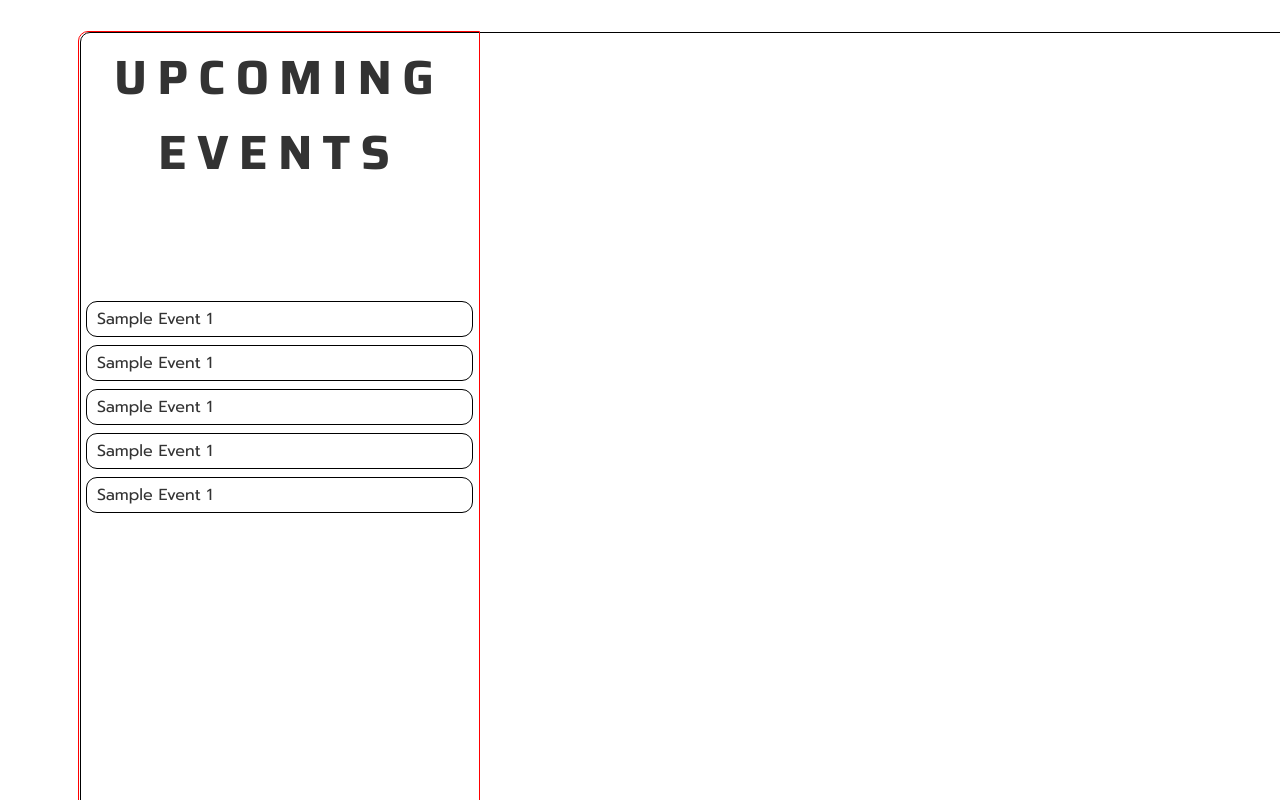
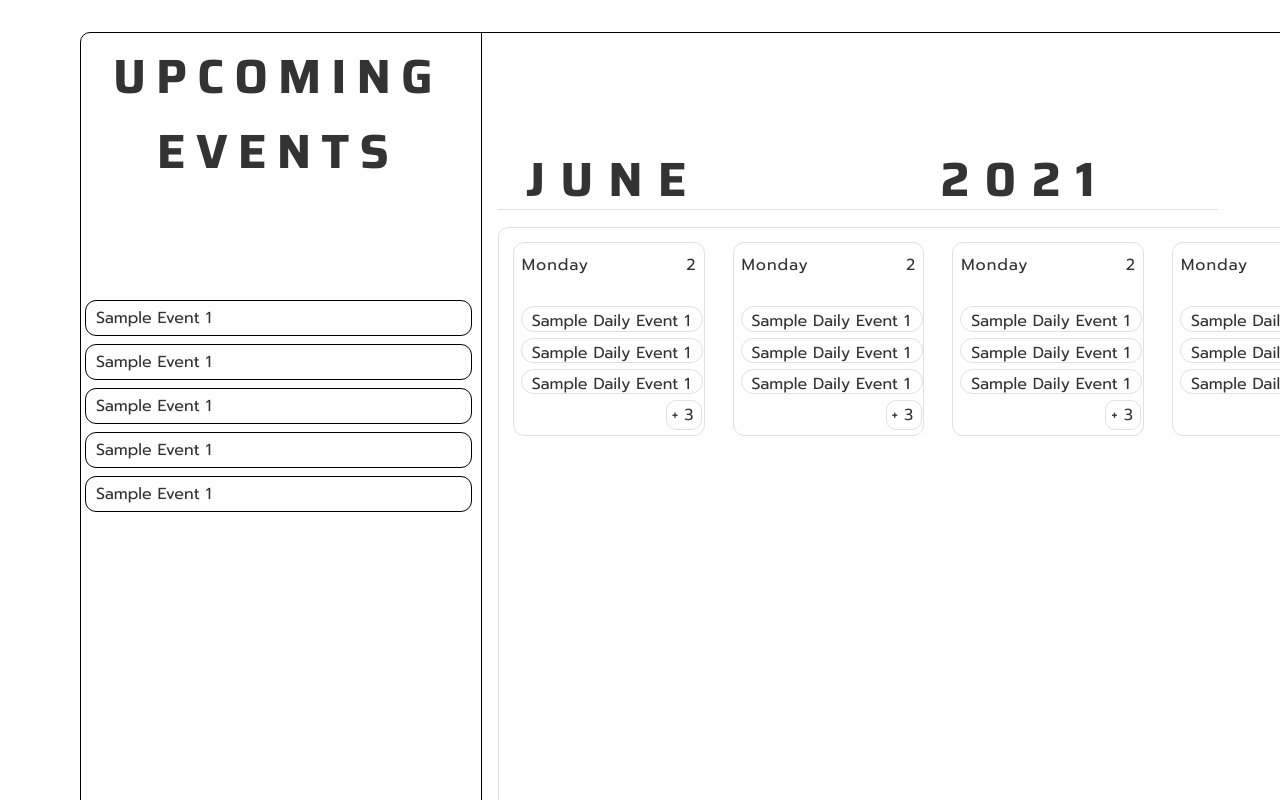
Before and after one commit to Rio0628/calendar-events-app, a React (Create React App) app: page / in a window 1280 px wide. Shown: the top 800 px of the page. Built offline with nearby package versions, Linux system fonts and the light colour scheme.

Commit message:
Created the calendar view
- Created the calendar view component and populated it with the main elements.
- Moved the day component into the container.
- Gave the calendar view its initial styling

```diff
--- a/src/App.js
+++ b/src/App.js
@@ -16,11 +16,24 @@ function App() {
           <IndEvent />
         </div>
       </div>
-      <div className='calendarView'></div>
-
+      <div className='calendarView'>
+        <div className='month-yearHeadingCntr'>
+          <h2 className='monthHeading'>June</h2>
+          <h2 className='yearHeading'>2021</h2>
+        </div>
+        <input className='setDateInput' type='date'/>
+        <div className='mainCalendarCntr'>
+          <Day />
+          <Day />
+          <Day />
+          <Day />
+          <Day />
+          <Day />
+        </div>
+      </div>
       {/*
       <EditEvent />  */}
-      {/* <Day /> */}
+
     </div>
   );
 }
--- a/src/index.css
+++ b/src/index.css
@@ -11,10 +11,90 @@ body {
   margin-left: 5rem;
   font-family: Prompt;
   color: #333333;
+  display: flex;
   /* border: 1px solid #e2dfdf; */
   border: 1px solid black;
   border-radius: 10px;
 }
+
+/* -- MAIN CALENDAR STYLES -- */
+
+.calendarView {
+  position: relative;
+  /* top: 2rem; */
+  /* right: 4.5rem; */
+  height: 65rem;
+  width: 85rem;
+  border-left: 1px solid black;
+}
+
+.month-yearHeadingCntr {
+  position: relative;
+  top: 5rem;
+  left: 1rem;
+  height: 6rem;
+  width: 45rem;
+  font-family: 'Saira';
+  font-size: 2rem;
+  text-transform: uppercase;
+  display: flex;
+  justify-content: space-between;
+  border-bottom: 1px solid #e2dfdf;
+}
+
+.monthHeading {
+  position: relative;
+  bottom: 1rem;
+  left: 1rem;
+  height: 5rem;
+  letter-spacing: 15px;
+  padding: 5px 12px;
+}
+
+.yearHeading {
+  position: relative;
+  bottom: 1rem;
+  right: 6rem;
+  height: 5rem;
+  letter-spacing: 15px;
+  padding: 5px 12px;
+}
+
+.setDateInput {
+  position: relative;
+  top: 1.78em;
+  left: 65rem;
+  height: 2rem;
+  /* width: 12rem; */
+  font-size: 20px;
+  padding: 5px 10px;
+  border-radius: 10px;
+}
+
+.setDateInput:focus {
+  outline: none;
+}
+
+.mainCalendarCntr {
+  position: relative;
+  top: 3.2rem;
+  left: 1rem;
+  height: 51rem;
+  width: 82.4rem;
+  display: flex;
+  border: 1px solid #e2dfdf;
+  border-radius: 10px;
+  overflow-y: contain;
+}
+/* <div className='calendarView'>
+        <div className='month-yearHeadingCntr'>
+          <h2 className='monthHeading'>June</h2>
+          <h2 className='yearHeading'>2021</h2>
+        </div>
+
+        <div className='mainCalendarCntr'>
+
+        </div> */
 
 /* -- EVENT VIEW STYLES -- */
 
@@ -24,7 +104,6 @@ body {
   left: -3px;
   height: 65rem;
   width: 25rem;
-  border: 1px solid red;
   border-radius: 10px 0px 0px 10px;
 }
 
@@ -208,11 +287,9 @@ body {
 
 .indDayView {
   position: relative;
-  left: 20rem;
-  top: 5rem;
   height: 12rem;
   width: 12rem;
-  margin-bottom: 15px;
+  margin: 15px;
   outline: 1px solid #e2dfdf;
   border-radius: 10px;
 }
```
